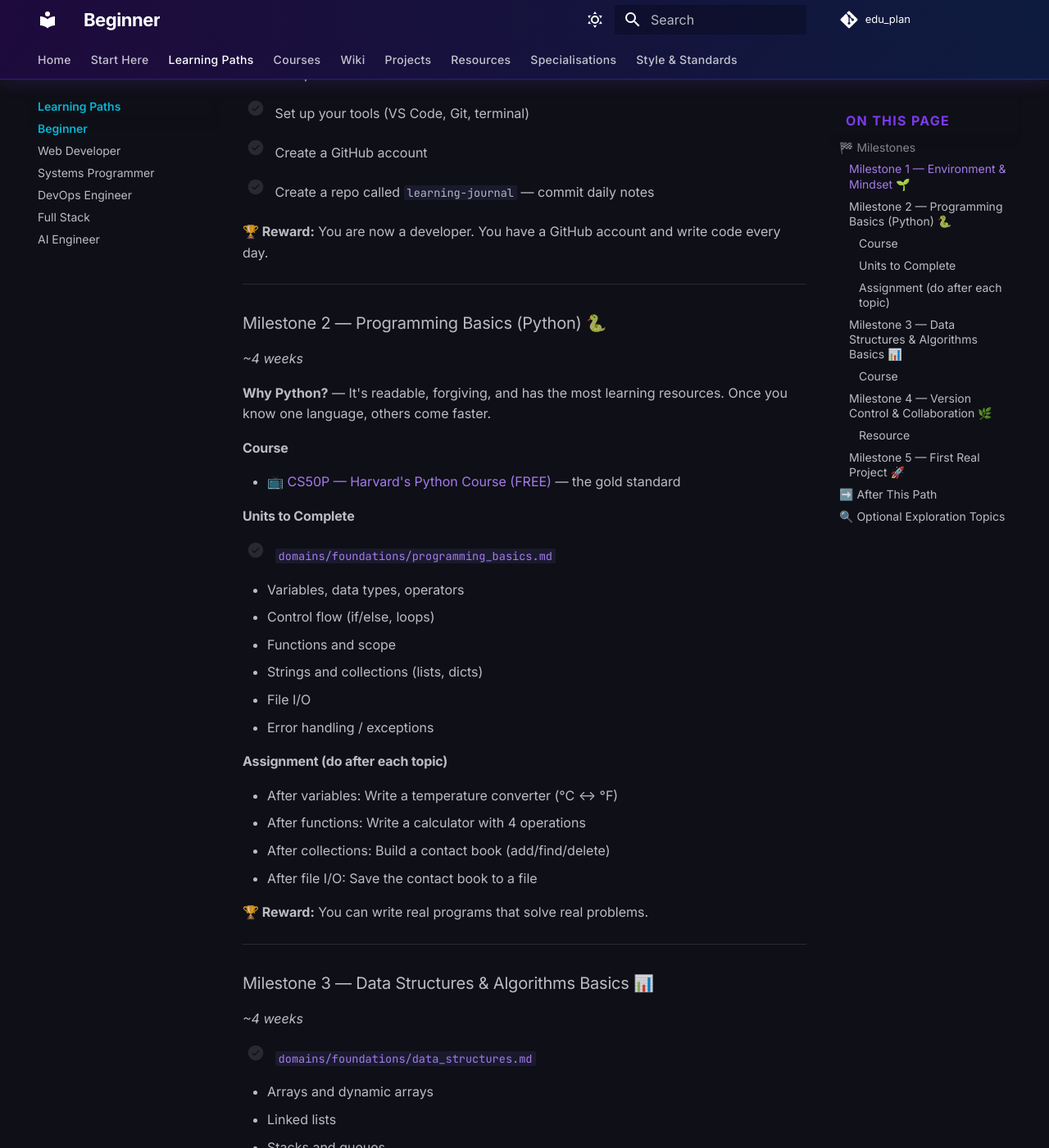
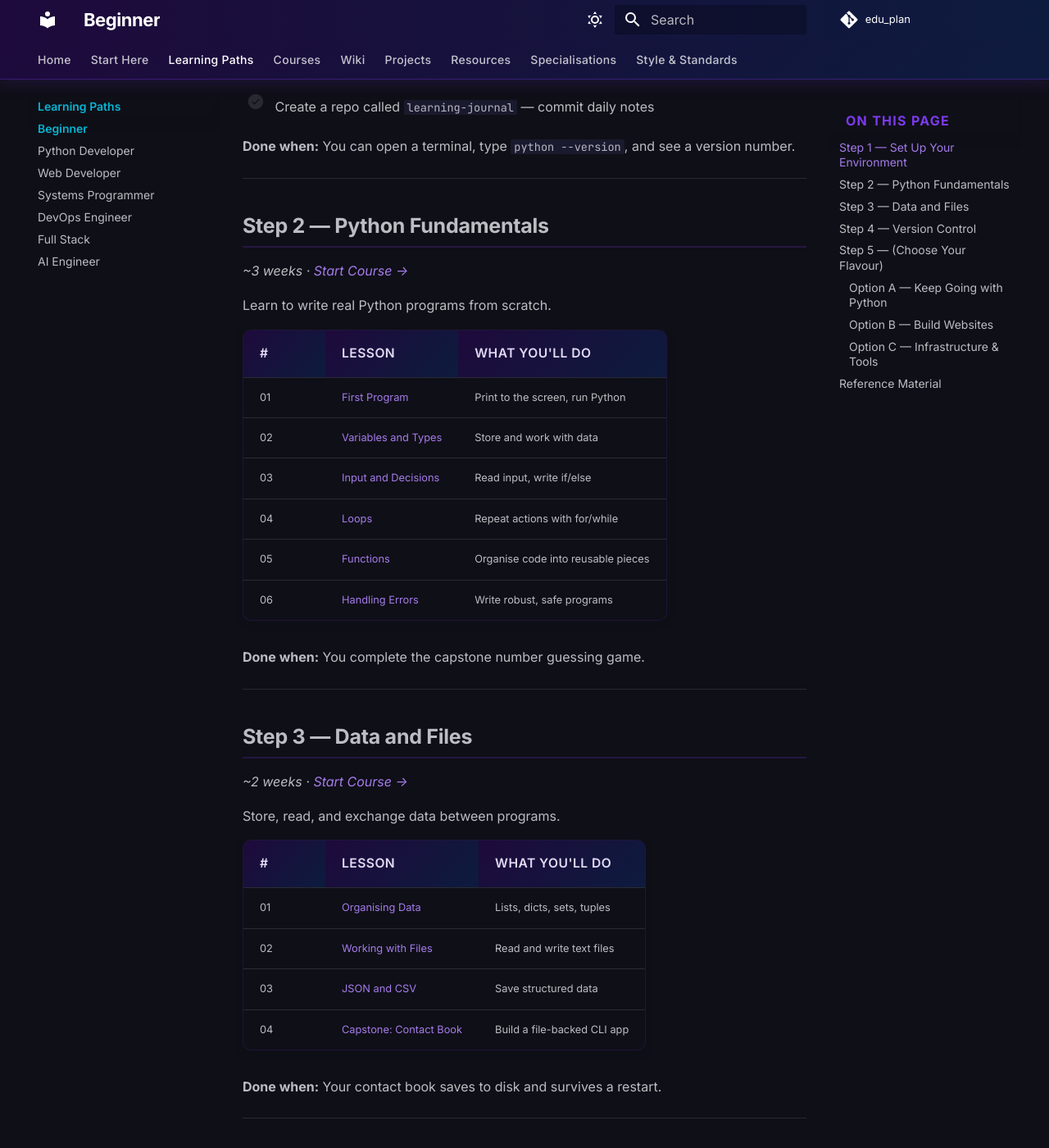
Before and after one commit to MatthewTaormina/edu_plan, an MkDocs documentation site: the page built from docs/paths/beginner.md, in a window 1280 px wide and 1400 px high, scrolled down 659 px. Shown: the whole window at 82% size. Built offline with MkDocs 1.6.1 and Material for MkDocs 9.7.7, drawn with Linux system fonts in a browser that asks for light colours; comment, search, counter and statistics services are not loaded; some of the changed text lies outside the part shown.

Commit message:
fix(nav): switch navigation.expand to prune (one course in sidebar); update beginner path; add python_developer path

```diff
--- a/docs/paths/beginner.md
+++ b/docs/paths/beginner.md
@@ -1,130 +1,93 @@
-# 🟢 Beginner Path — From Zero to Writing Code
+# Beginner Path — From Zero to Writing Code
 
 > **Who this is for:** You've never programmed before, or you've dabbled but nothing stuck.
 > **Goal:** Build a solid foundation so any other path makes sense.
-> **Time estimate:** 3–6 months at 1 hr/day
+> **Time estimate:** 3–4 months at 1 hr/day
 
 ---
 
-## 🏁 Milestones
-
-Complete these in order. Each one unlocks the next.
-
-### Milestone 1 — Environment & Mindset 🌱
+## Step 1 — Set Up Your Environment
 *~1 week*
 
-- [ ] Read [`00_start_here/orientation.md`](../00_start_here/orientation.md)
-- [ ] Complete self-assessment
-- [ ] Set up your tools (VS Code, Git, terminal)
+- [ ] Install Python 3.12+ — [python.org/downloads](https://python.org/downloads)
+- [ ] Install VS Code — [code.visualstudio.com](https://code.visualstudio.com)
+- [ ] Install Git — [git-scm.com](https://git-scm.com)
 - [ ] Create a GitHub account
 - [ ] Create a repo called `learning-journal` — commit daily notes
 
-**🏆 Reward:** You are now a developer. You have a GitHub account and write code every day.
+**Done when:** You can open a terminal, type `python --version`, and see a version number.
 
 ---
 
-### Milestone 2 — Programming Basics (Python) 🐍
-*~4 weeks*
+## Step 2 — Python Fundamentals
+*~3 weeks · [Start Course →](../courses/python_fundamentals/index.md)*
 
-**Why Python?** — It's readable, forgiving, and has the most learning resources. Once you know one language, others come faster.
+Learn to write real Python programs from scratch.
 
-#### Course
-- 📺 [CS50P — Harvard's Python Course (FREE)](https://cs50.harvard.edu/python/) — the gold standard
+| # | Lesson | What you'll do |
+|---|--------|---------------|
+| 01 | [First Program](../courses/python_fundamentals/lesson_01.md) | Print to the screen, run Python |
+| 02 | [Variables and Types](../courses/python_fundamentals/lesson_02.md) | Store and work with data |
+| 03 | [Input and Decisions](../courses/python_fundamentals/lesson_03.md) | Read input, write if/else |
+| 04 | [Loops](../courses/python_fundamentals/lesson_04.md) | Repeat actions with for/while |
+| 05 | [Functions](../courses/python_fundamentals/lesson_05.md) | Organise code into reusable pieces |
+| 06 | [Handling Errors](../courses/python_fundamentals/lesson_06.md) | Write robust, safe programs |
 
-#### Units to Complete
-- [ ] [`domains/foundations/programming_basics.md`](../domains/foundations/programming_basics.md)
-  - Variables, data types, operators
-  - Control flow (if/else, loops)
-  - Functions and scope
-  - Strings and collections (lists, dicts)
-  - File I/O
-  - Error handling / exceptions
-
-#### Assignment (do after each topic)
-- After variables: Write a temperature converter (°C ↔ °F)
-- After functions: Write a calculator with 4 operations
-- After collections: Build a contact book (add/find/delete)
-- After file I/O: Save the contact book to a file
-
-**🏆 Reward:** You can write real programs that solve real problems.
+**Done when:** You complete the capstone number guessing game.
 
 ---
 
-### Milestone 3 — Data Structures & Algorithms Basics 📊
-*~4 weeks*
+## Step 3 — Data and Files
+*~2 weeks · [Start Course →](../courses/python_data_and_files/index.md)*
 
-- [ ] [`domains/foundations/data_structures.md`](../domains/foundations/data_structures.md)
-  - Arrays and dynamic arrays
-  - Linked lists
-  - Stacks and queues
-  - Hash tables (dictionaries)
-  - Trees (binary trees, BSTs)
+Store, read, and exchange data between programs.
 
-- [ ] [`domains/foundations/algorithms.md`](../domains/foundations/algorithms.md)
-  - Big-O notation (don't memorize — understand the concept)
-  - Linear search vs binary search
-  - Bubble sort and merge sort (understand, don't memorize)
+| # | Lesson | What you'll do |
+|---|--------|---------------|
+| 01 | [Organising Data](../courses/python_data_and_files/lesson_01.md) | Lists, dicts, sets, tuples |
+| 02 | [Working with Files](../courses/python_data_and_files/lesson_02.md) | Read and write text files |
+| 03 | [JSON and CSV](../courses/python_data_and_files/lesson_03.md) | Save structured data |
+| 04 | [Capstone: Contact Book](../courses/python_data_and_files/lesson_04.md) | Build a file-backed CLI app |
 
-#### Course
-- 📺 [CS50x — Weeks 1–5 (FREE)](https://cs50.harvard.edu/x/) — best intro to CS fundamentals
-
-**🏆 Reward:** You now think algorithmically. You understand *why* code is fast or slow.
+**Done when:** Your contact book saves to disk and survives a restart.
 
 ---
 
-### Milestone 4 — Version Control & Collaboration 🌿
-*~1 week*
+## Step 4 — Version Control
+*~1 week · [Git Workflow Wiki](../domains/devops/git_workflow.md)*
 
-- [ ] [`domains/devops/git_workflow.md`](../domains/devops/git_workflow.md)
-  - Commits, branches, merges
-  - Pull requests
-  - Resolving conflicts
-  - `.gitignore`, commit messages
+- [ ] Commits, branches, merges
+- [ ] Pull requests
+- [ ] Resolving conflicts
+- [ ] `.gitignore`, commit messages
 
-#### Resource
-- 📺 [Learn Git Branching (Interactive, FREE)](https://learngitbranching.js.org/)
+**Resource:** [Learn Git Branching (Interactive, FREE)](https://learngitbranching.js.org/)
 
-**🏆 Reward:** Your code is safe, versioned, and shareable.
+**Done when:** You commit code every day and understand `git log`, `git branch`, `git merge`.
 
 ---
 
-### Milestone 5 — First Real Project 🚀
-*~2 weeks*
+## Step 5 — (Choose Your Flavour)
 
-Build something you actually want to use. See [`projects/p01_cli_tool.md`](../projects/p01_cli_tool.md).
+From here, choose based on what you want to build:
 
-Examples:
-- A CLI habit tracker (saves to file, shows streaks)
-- A CLI quiz game (loads questions from JSON)
-- A CLI password generator + strength checker
+### Option A — Keep Going with Python
+→ [Python: OOP](../courses/python_oop/index.md) — model your programs with classes
+→ [Python: Professional Tools](../courses/python_professional/index.md) — tests, CLI tools, packaging
+→ [Python Developer Path](python_developer.md)
 
-Requirements:
-- [ ] Uses functions, data structures, and file I/O
-- [ ] Has error handling
-- [ ] Is on GitHub
-- [ ] Has a README explaining what it does
+### Option B — Build Websites
+→ [Web Developer Path](web_developer.md) — HTML, CSS, JavaScript, React
 
-**🏆 Reward:** You have a real project on GitHub. Show it to people.
+### Option C — Infrastructure & Tools
+→ [DevOps Path](devops.md) — Linux, Docker, cloud
 
 ---
 
-## ➡️ After This Path
+## Reference Material
 
-Based on your interest, branch to:
+While studying, these Wiki pages are useful to dip into:
 
-| Interest | Next Path |
-|----------|-----------|
-| Build websites / apps | 🔵 [Web Developer Path](web_developer.md) |
-| Understand computers deeply | 🟣 [Systems Path](systems.md) |
-| Infrastructure / cloud | 🟠 [DevOps Path](devops.md) |
-| Not sure | Stay here, build 2–3 more projects first |
-
----
-
-## 🔍 Optional Exploration Topics
-
-These are rabbit holes — skip if you're just getting started, revisit when curious:
-
-- 🔍 How does a CPU actually execute your Python code? (interpretation vs compilation)
-- 🔍 What is the difference between a compiled and interpreted language?
-- 🔍 What is memory? What's the difference between RAM and disk?
+- [Programming Basics](../domains/foundations/programming_basics.md)
+- [Data Structures](../domains/foundations/data_structures.md)
+- [Algorithms](../domains/foundations/algorithms.md)
--- a/mkdocs.yml
+++ b/mkdocs.yml
@@ -36,7 +36,7 @@
     - navigation.tabs
     - navigation.tabs.sticky
     - navigation.sections
-    - navigation.expand
+    - navigation.prune
     - navigation.indexes
     - navigation.top
     - navigation.footer
@@ -120,6 +120,7 @@
     - "Tools Setup": start/tools_setup.md
   - Learning Paths:
     - "Beginner": paths/beginner.md
+    - "Python Developer": paths/python_developer.md
     - "Web Developer": paths/web_developer.md
     - "Systems Programmer": paths/systems.md
     - "DevOps Engineer": paths/devops.md
```
Also changed, not shown: docs/paths/python_developer.md (added, +71 -0 lines).
